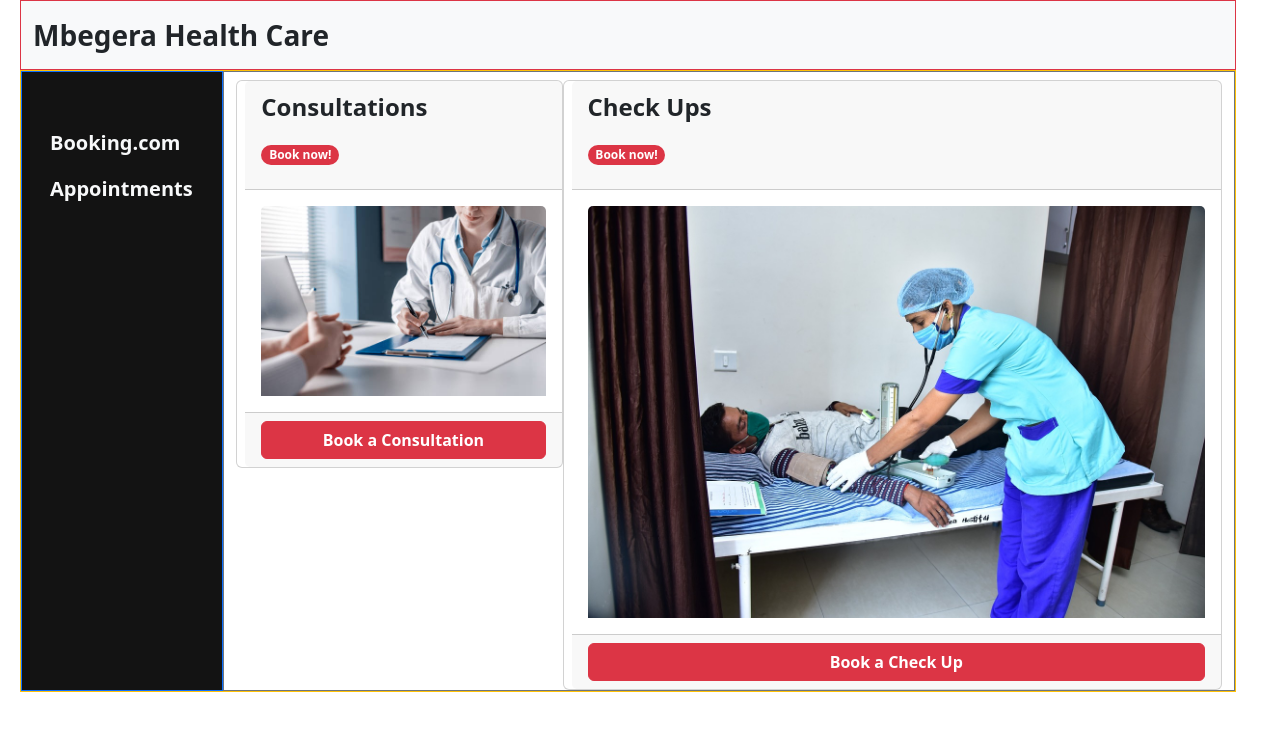
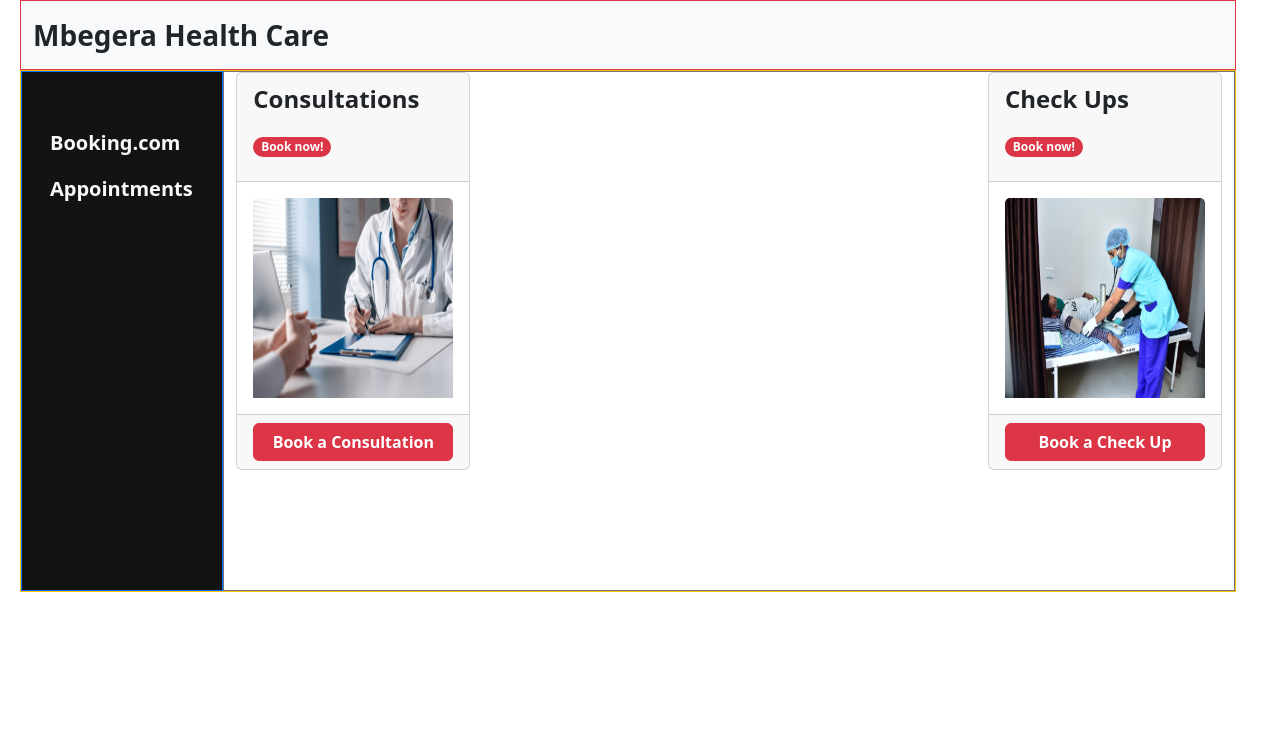
Before and after one commit to Leon-Mbegera/Booking.com, a Vue app: page / in a window 1280 px wide. Shown: the top 730 px of the page. Built offline with nearby package versions, Linux system fonts and the light colour scheme; sample sign-in values are in the browser's storage.

Commit message:
Close modal on cancel

```diff
--- a/src/components/AppointmentCard.vue
+++ b/src/components/AppointmentCard.vue
@@ -1,19 +1,29 @@
 <template>
-    <div class="card mt-2 col ps-2">
+    <div class="card">
         <div class="card-header">
             <p class="text-dark fs-4 fw-bold">{{ props.service.type }}</p>
             <p class="badge rounded-pill text-bg-danger">Book now!</p>
         </div>
         <div class="card-body">
-            <img :src="props.service.image" class="card-img-top" alt="consultations.jpg">
+            <img :src="props.service.image" class="card-img-top imageSize" alt="consultations.jpg">
         </div>
         <div class="card-footer">
-            <button type="button" class="btn btn-danger w-100 fw-semibold">{{ props.service.buttonTitle }}</button>
+            <button type="button" @click="emit('submit', props.service)" class="btn btn-danger w-100 fw-semibold">{{ props.service.buttonTitle }}</button>
         </div>
     </div>
 </template>
 
 <script setup>
 const props = defineProps(["service"]);
+const emit = defineEmits(['submit']);
 
 </script>
+
+<style scoped>
+
+.imageSize {
+    height: 200px;
+    width: 200px;
+}
+
+</style>
--- a/src/views/Booking.vue
+++ b/src/views/Booking.vue
@@ -6,8 +6,8 @@
             </div>
             <Teleport to="body">
             <!-- use the modal component, pass in the prop -->
-            <modal :show="showModal" @close="onModalClose" @submit="onSubmit">
-                <Form :currentService="currentService"></Form>
+            <modal :show="showModal" @submit="onSubmit">
+                <Form :currentService="currentService" @close="onModalClose"></Form>
             </modal>
           </Teleport>
         </div>
@@ -25,10 +25,9 @@ import checkUpImg from '../assets/checkups.jpg'
 
 import { ref } from 'vue';
 
-const onSubmit = (service) => {
-  alert("ok");
+const onSubmit = () => {
+   return;
 };
-
 
 const showModal = ref(false);
 const currentService = ref(null);
```
